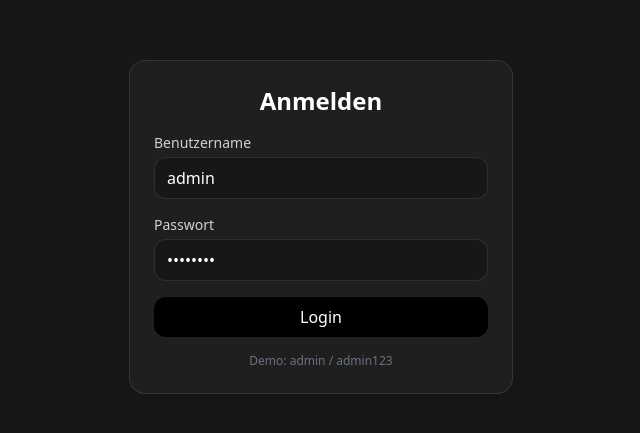
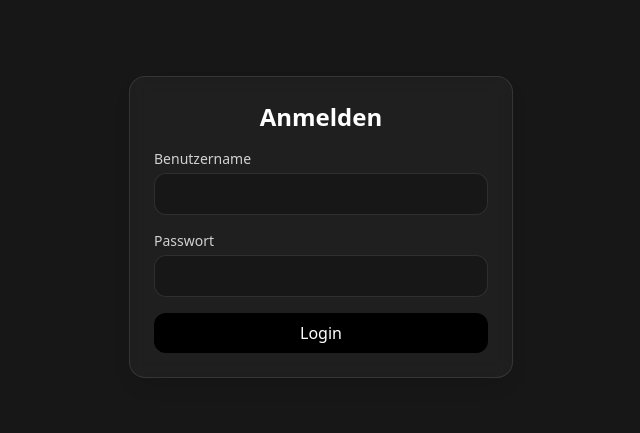
Before and after one commit to Cembrun/live-staff-mvp, a React (Vite) app in the folder web/: page / in a window 1280 px wide. Shown: the part 173-606 px from the top of the page, without its empty margins (319-959 px from the left). Built offline with nearby package versions, Linux system fonts and the light colour scheme; no server answers.

Commit message:
Remove demo credentials from login screen

```diff
--- a/web/src/components/Login.jsx
+++ b/web/src/components/Login.jsx
@@ -2,8 +2,8 @@ import React, { useState } from 'react';
 import { api } from '../api';
 
 export default function Login({ onLogin }){
-  const [username, setU] = useState('admin');
-  const [password, setP] = useState('admin123');
+  const [username, setU] = useState('');
+  const [password, setP] = useState('');
   const [err, setErr] = useState('');
 
   async function submit(e){
@@ -30,7 +30,6 @@ export default function Login({ onLogin }){
           <input type="password" className="w-full border border-black/10 dark:border-white/10 rounded-xl px-3 py-2 bg-white dark:bg-neutral-900 dark:text-white" value={password} onChange={e=>setP(e.target.value)} />
         </div>
         <button className="w-full bg-black text-white py-2 rounded-xl hover:opacity-90">Login</button>
-        <p className="text-xs text-gray-500 text-center">Demo: admin / admin123</p>
       </form>
     </div>
   );
```
